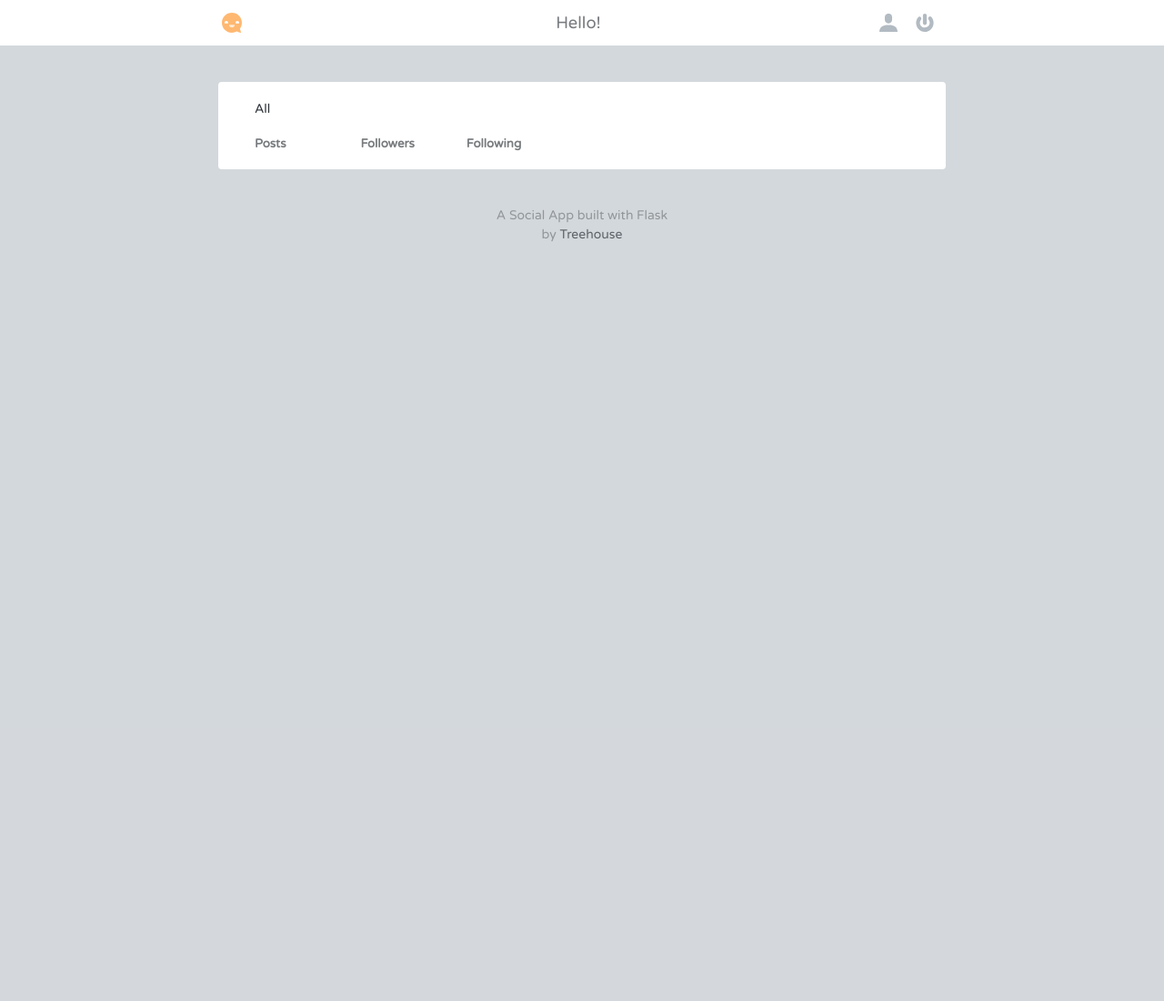
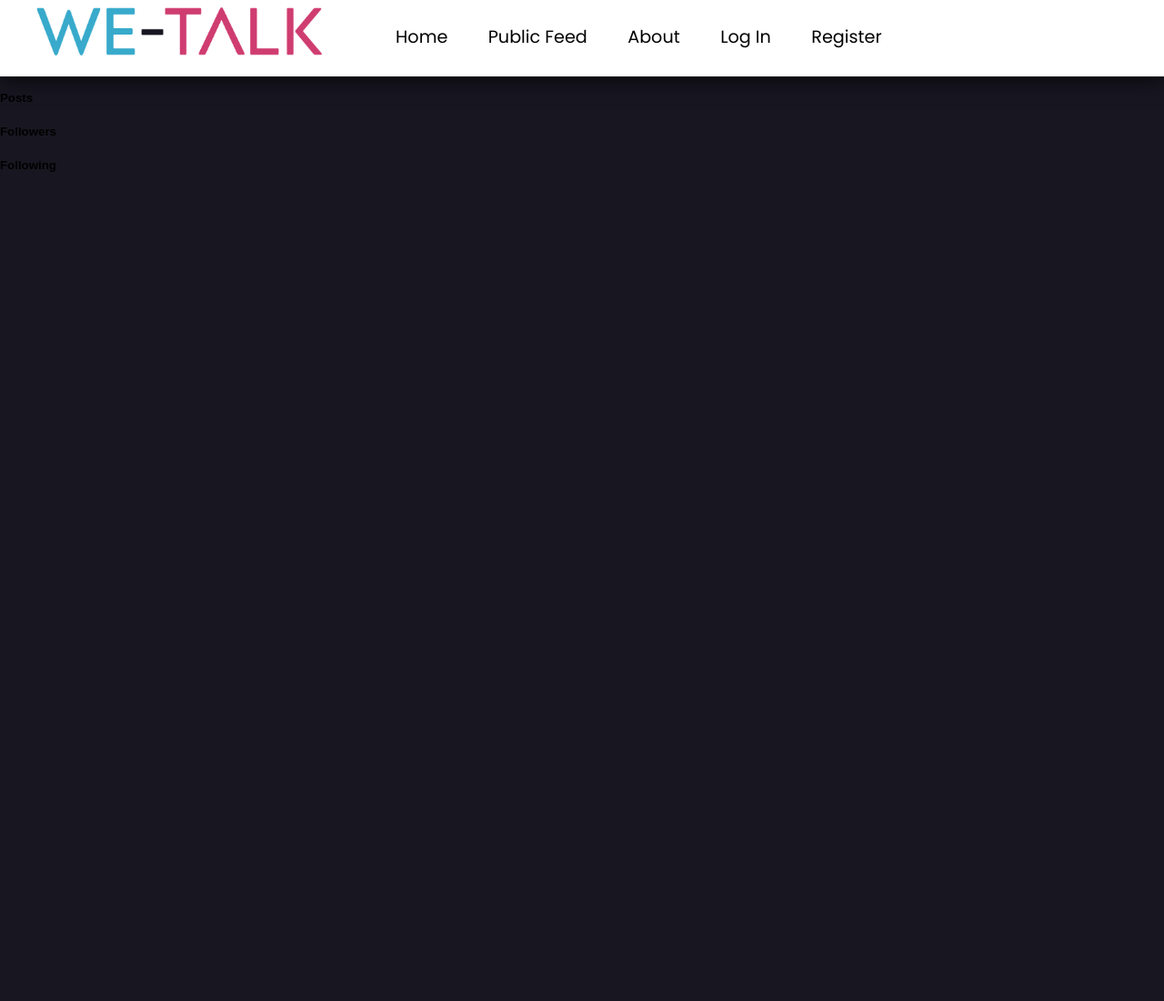
Before and after one commit to rajrajhans/wetalk, a Python web app: template templates/user_stream.html in a window 1280 px wide. Shown: the whole page at 91% size. Before the commit the page ends 265 px from the top, so only its background shows below. Run offline with Jinja, Linux system fonts and the light colour scheme; the template is opened without the code that fills it, so the values that code supplies are empty.

Commit message:
'updated'

```diff
--- a/static/css/main.css
+++ b/static/css/main.css
@@ -1,311 +1,43 @@
-/*General*/
-body, input, button, textarea {
-  font-family: 'Varela Round', Helvetica Neue, Helvetica, Arial, serif;
-}
-body {
-  font-size: 1em;
-  color: #777B7E;
-  font-weight: 400;
-  background: #D3D8DC;
-  position: relative;
-}
-a {
-  text-decoration: none;
-  color: #2C3238;
-}
-a:hover {
-  color: #000;
+body{
+  background-color: #181721;
+  height: 125vh;
+  margin-top: 80px;
+  font-family: sans-serif;
 }
 
-/*Typography*/
-h1, h2, h3, h4 {
-  font-size: 1.15em;
-  font-weight: normal;
-  margin: 0;
-  line-height: 1em;
-}
-h1 {
-  text-align: center;
-  line-height: 30px;
-}
-h2 {
-  margin: 0 0 10px;
-}
-h3 {
-  text-align: center;
-  padding: 40px 0 0 40px;
-  font-size: 1em;
-}
-h4 {
-  margin: 10px 0 0;
-  opacity: .7;
-  font-size: 2em;
-}
-h5 {
-    margin: 0;
-}
-p {
-  margin: 0;
-  line-height: 1.5em;
+.logo img{
+  height: 80px;
+  margin-left: 40px;
 }
 
-/*Header*/
-header {
-  width: 100%;
-  background: #fff;
-  padding: 10px 0;
-}
-.icon-logo {
-  width: 30px;
-  height: 30px;
-  background: url('../img/icon-logo.svg') center no-repeat;
-  background-size: 22px 22px;
-  display: block;
-  float: left;
-}
-.icon-profile {
-  width: 30px;
-  height: 30px;
-  background: url('../img/icon-profile.svg') center no-repeat;
-  background-size: 20px 20px;
-  display: block;
-  float: right;
-  margin-right: 10px;
-}
-.icon-power {
-  width: 30px;
-  height: 30px;
-  background: url('../img/icon-power.svg') center no-repeat;
-  background-size: 20px 20px;
-  display: block;
-  float: right;
+header *{
+  display:inline-block;
 }
 
-/*Main*/
-.main {
-  max-width: 800px;
-  margin: 40px auto 0;
-  background: #fff;
-  border-radius: 4px;
-  transition: .35s linear;
-  padding-bottom: 20px;
-}
-.skinny {
-  max-width: 320px;
-  padding: 40px;
-}
-nav{
-  padding: 0 0 0 20px;
-  position: relative;
-  line-height: 60px;
-  font-size: .875em;
-}
-nav a {
-  padding: 0 20px 10px;
-}
-nav a.new {
-  float: right;
-  text-transform: uppercase;
-  color: #FFB770;
-}
-nav a.current {
-  color: #FFB770;
-  border-bottom: 2px solid #FFB770;
-}
-article {
-  border-bottom: 2px solid #ECEEEF;
-  margin: 0;
-  padding: 40px;
-}
-article:last-child {
-  border-bottom: 0;
-}
-article p {
-  margin: 20px 0 0;
-}
-time {
-  font-size: .875em;
-  opacity: .8;
+header li {
+  margin: 20px;
 }
 
-/*Form Elements*/
-form {
-    margin: 0;
-    padding: 40px;
-}
-input {
-  width: 100%;
-  border: 0;
-  border-bottom: 2px solid #D3D8DC;
-  outline: 0;
-  background: #fff;
-  padding: 20px 0 4px;
-  margin: 0 0 20px;
-  color: #777B7E;
-}
-input:focus {
-  border-color: #6ECDF7;
-  color: #2C3238;
-}
-textarea {
-  width: 100%;
-  border: 0;
-  border-bottom: 2px solid #D3D8DC;
-  outline: 0;
-  background: #fff;
-  padding: 20px 0 4px;
-  margin: 0 0 20px;
-  color: #777B7E;
-}
-textarea:focus {
-  border-color: #6ECDF7;
-  color: #2C3238;
-}
-button {
-  width: 100%;
-  padding: 20px 0;
-  text-align: center;
-  background: #6ECDF7;
-  color: #fff;
-  border: 0;
-  border-radius: 4px;
-  opacity: .8;
-  transition: .35s linear;
-}
-button:hover {
-  opacity: 1;
-}
-button.small {
-    padding: 1em 0.5em;
-    margin: 0 auto;
-    text-align: center;
+header li a {
+  color: black;
+  text-decoration: none;
+  font-family: 'Poppins', sans-serif;
+  font-size: 1.2em;
 }
 
-/*Profile*/
-.stats {
-  width: 100%;
-  display: table;
-  text-align: center;
-}
-.status {
-  border: 4px solid #D5DDE4;
-  border-radius: 4px;
-  width: 80%;
-  margin: 10px 10%;
-  display: block;
-  padding: 10px 0;
-  color: #D5DDE4;
-  opacity: .8;
-  transtion: .35s linear;
-}
-.status:hover {
-  opacity: 1;
-  color: inherit;
-}
-.follow {
-  border-color: #6ECDF7;
-  color: #6ECDF7;
-}
-.follow::before {
-  content: '+ '
-}
-.unfollow {
-  border-color: #6ECDF7;
-  color: #6ECDF7;
-}
-.unfollow::before {
-  content: '- '
-}
-.disabled {
-  border-color: #D5DDE4;
-  color: #D5DDE4;
-}
-.view {
-    font-size: 0.8em;
-    text-transform: uppercase;
+header{
+  display:flex;
+  align-items: center;
+  background-color: white;
+  position: fixed;
+  top: 0;
+  left:0;
+  right:0;
+  height:80px;
+  padding-bottom: 4px;
+  box-shadow: 0 0 25px 0 black;
 }
 
-/*Notifications*/
-.notification {
-  text-align: center;
-  padding: 10px 20px;
-  border-radius: 4px;
-  color: #fff;
+.bodi{
+  margin-top: 100px;
 }
-.success {
-  background: #70DA8B;
-  color: #4DA463;
-}
-.error {
-  background: #FFE6B2;
-  color: #C5A14E;
-  margin-bottom: 20px;
-}
-
-/*Footer*/
-footer{
-  color: #777B7E;
-  text-align: center;
-  font-size: .875em;
-  margin: 40px 0;
-}
-
-footer p {
-  opacity: .7;
-}
-
-/*Grid*/
-.row {
-  max-width: 800px;
-  padding: 0 40px;
-  margin: 0 auto;
-  transition: .35s linear;
-}
-.row:before, .row:after {
-  content: '';
-  display: table;
-}
-.row:after {
-  clear: both;
-}
-.grid-100{
-    display: inline-block;
-  float: left;
-  width: 100%;
-}
-.grid-50{
-    display: inline-block;
-  float: left;
-  width: 49%;
-}
-.grid-33{
-    display: inline-block;
-  float: left;
-  width: 33%;
-}
-.grid-25{
-    display: inline-block;
-  float: left;
-  width: 20%;
-  margin: 0 2.25%;
-}
-
-/*Media Queries*/
-@media (max-width: 728px) {
-  .main {
-    margin: 10px auto;
-  }
-  .grid-25 {
-    width: 46%;
-    margin: 20px 2%;
-  }
-  .grid-50 {
-    width: 100%;
-  }
-  .row {
-    padding: 0 10px;
-}
-
-.post {
-    white-space: pre;
-}}
--- /dev/null
+++ b/templates/homepage.html
@@ -0,0 +1,2 @@
+{% extends "layout.html" %}
+{% block content %} IT WORKS {% endblock %}
--- a/templates/layout.html
+++ b/templates/layout.html
@@ -1,96 +1,43 @@
 <!DOCTYPE html>
-<html class="no-js">
+<html lang="en">
 <head>
-        <meta charset="utf-8">
-        <meta http-equiv="X-UA-Compatible" content="IE=edge,chrome=1">
-        <title>{% block title %}TwoCans{% endblock %}</title>
-        <meta name="description" content="">
-        <meta name="viewport" content="width=device-width, initial-scale=1">
-        <link href='http://fonts.googleapis.com/css?family=Varela+Round' rel='stylesheet' type='text/css'>
+    <meta charset="UTF-8">
+    <title>{% block title %}We-Talk{% endblock %}</title>
     <link rel="stylesheet" href="/static/css/normalize.min.css">
     <link rel="stylesheet" href="/static/css/main.css">
-
-        <!--[if lt IE 9]>
-            <script src="//html5shiv.googlecode.com/svn/trunk/html5.js"></script>
-            <script>window.html5 || document.write('<script src="/static/js/vendor/html5shiv.js"><\/script>')</script>
-        <![endif]-->
+    <meta name="viewport" content="width=device-width, initial-scale=1">
+    <link href="https://fonts.googleapis.com/css?family=Poppins" rel="stylesheet">
 </head>
 <body>
-
     <header>
-
-          <div class="row">
-
-            <div class="grid-33">
-
-              <a href="{{ url_for('index') }}" class="icon-logo"></a>
-
+        <div class="logo">
+            <a href="{{url_for('home')}}"> <img src="/static/img/logo.png"></a>
         </div>
-
-            <div class="grid-33">
-
-                <!-- Say Hi -->
-                <h1>Hello{% if current_user.is_authenticated %} {{ current_user.username }}{% endif %}!</h1>
-
-            </div>
-
-            <div class="grid-33">
-
-                <!-- Log in/Log out -->
+        <div class="navbar">
+            <nav>
+                <ul>
+                    <li> <a href="{{ url_for('home') }}"> Home </a> </li>
                     {% if current_user.is_authenticated %}
-                <a href="{{ url_for('logout') }}" class="icon-power" title="Log out"></a>
+                        <li> <a href="{{ url_for('index') }}"> Private Feed </a> </li>
                     {% else %}
-                <a href="{{ url_for('login') }}" class="icon-power" title="Log in"></a>
-                <a href="{{ url_for('register') }}" class="icon-profile" title="Register"></a>
+                    <li> <a href="{{ url_for('index') }}"> Public Feed </a> </li>
                     {% endif %}
 
+                    <li> <a href=""> About </a> </li>
+
+                    {% if current_user.is_authenticated %}
+                        <li> <a href="{{ url_for('logout') }}"> Log Out </a> </li>
+                    {% else %}
+                        <li> <a href="{{ url_for('login') }}"> Log In </a> </li>
+                        <li> <a href="{{ url_for('register') }}"> Register </a> </li>
+
+                    {% endif %}
+                </ul>
+            </nav>
         </div>
-
+    </header>
+    <div class="bodi">
+        {% block content %}{% endblock %}
     </div>
-
-        </header>
-
-        <!-- Flash messages -->
-        {% with messages = get_flashed_messages(with_categories=True) %}
-            {% if messages %}
-                {% for category, message in messages %}
-                    <div class="notification {{ category }}">{{ message }}</div>
-                {% endfor %}
-            {% endif %}
-        {% endwith %}
-
-        <div class="row">
-
-          <div class="main">
-
-            <nav>
-
-              <a href="{{ url_for('index') }}">All</a>
-              {% if current_user.is_authenticated %}
-
-                <a href="{{ url_for ('post')}}"> New Post </a>
-                <a href="{{ url_for ('stream', username=current_user.username)}}"> My Profile</a>
-              {% endif %}
-            </nav>
-
-            {% block content %}{% endblock %}
-
-          </div>
-
-        </div>
-
-        <footer>
-
-          <div class="row">
-
-            <p>A Social App built with Flask<br>by <a href="http://teamtreehouse.com">Treehouse</a></p>
-
-          </div>
-
-        </footer>
-
-        <script src="/static/js/vendor/disTime.min.js"></script>
-        <script src="/static/js/main.js"></script>
-
 </body>
 </html>
--- a/templates/login.html
+++ b/templates/login.html
@@ -1,6 +1,7 @@
+{% extends "layout.html" %}
 {% from 'macros.html' import render_field %}
 
-
+{% block content %}
 <form method="POST" action="" class="form">
     {{ form.hidden_tag() }}
     {% for field in form %}
@@ -8,3 +9,4 @@
     {% endfor %}
     <button type="submit" id="submit">Login!</button>
 </form>
+{% endblock %}
--- a/templates/stream.html
+++ b/templates/stream.html
@@ -6,7 +6,11 @@
         <h2>
             <a href="{{ url_for('stream', username=post.user.username) }}">{{ post.user.username }}</a>
         </h2>
-        <i class="clock"></i><time data-time="{{ post.timestamp }}" class="distime" datetime="{{ post.timestamp.strftime('%Y-%m-%d %H:%M:%S') }}">{{ post.timestamp.strftime('%Y-%m-%d %H:%M:%S') }}</time> <a href="{{ url_for('post', post_id=post.id) }}" class="view">View</a>
+        <i class="clock"></i>
+
+        <time data-time="{{ post.timestamp }}" class="distime" datetime="{{ post.timestamp.strftime('%Y-%m-%d %H:%M:%S') }}">{{ post.timestamp.strftime('%Y-%m-%d %H:%M:%S') }}</time>
+
+        <a href="{{ url_for('post', post_id=post.id) }}" class="view">View</a>
         <div class="post">
             {{ post.content }}
         </div>
```
Also changed, not shown: app.py (+12 -7 lines), templates/layout_old.html (added, +96 -0 lines), social.db, static/img/logo.png (added). Lines whose indentation alone changed are shown as unchanged.
